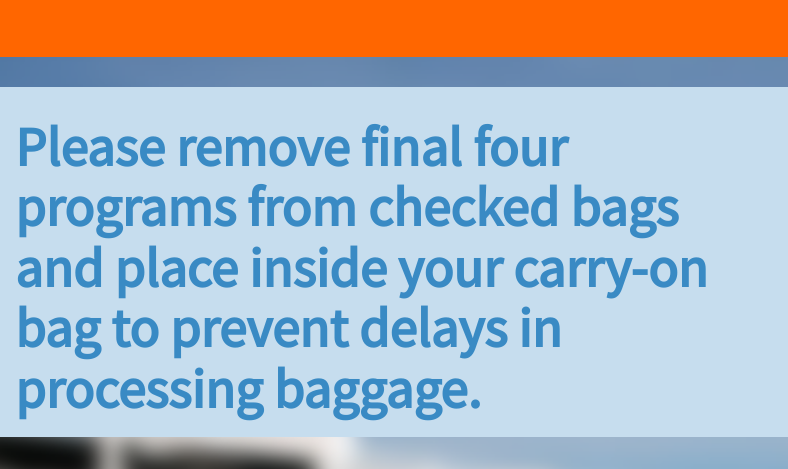
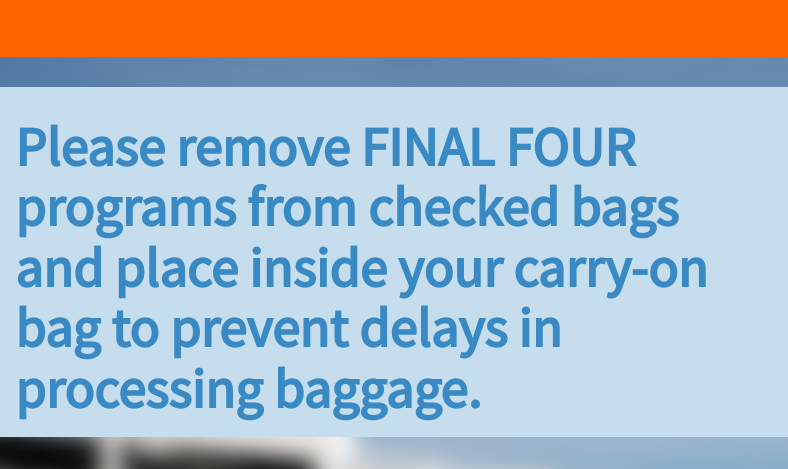
Before and after one commit to getrobotsolutions/SAT, a plain HTML site: page maincontents.htm in a window 1280 px wide. Shown: the part 253-722 px from the top of the page, 0-788 px from the left. Drawn offline with Linux system fonts and the light colour scheme; no server answers.

Commit message:
Caps for FINAL FOUR

```diff
--- a/maincontents.htm
+++ b/maincontents.htm
@@ -48,7 +48,7 @@
 <section class="main-content">
     <div class="main-menu-vote" >
         <div class="warning-message">
-            <h1>Please remove final four programs from checked bags and place inside your carry-on bag to prevent delays in processing baggage.</h1>
+            <h1>Please remove FINAL FOUR programs from checked bags and place inside your carry-on bag to prevent delays in processing baggage.</h1>
             <div class="img"> <img src="assets/note.PNG" width="250px"></div>
         </div>
 
```
